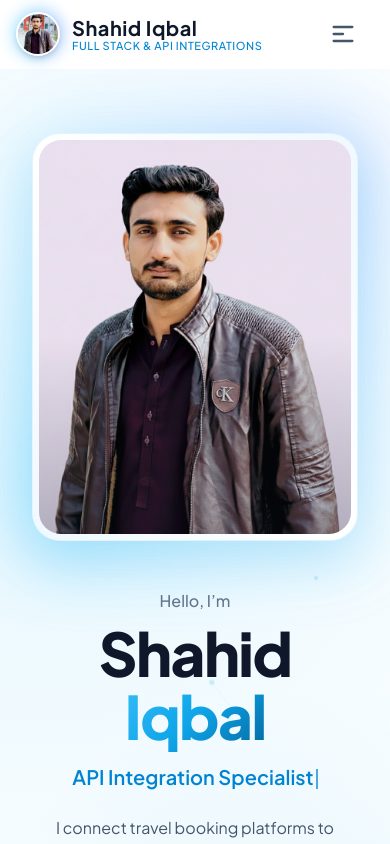
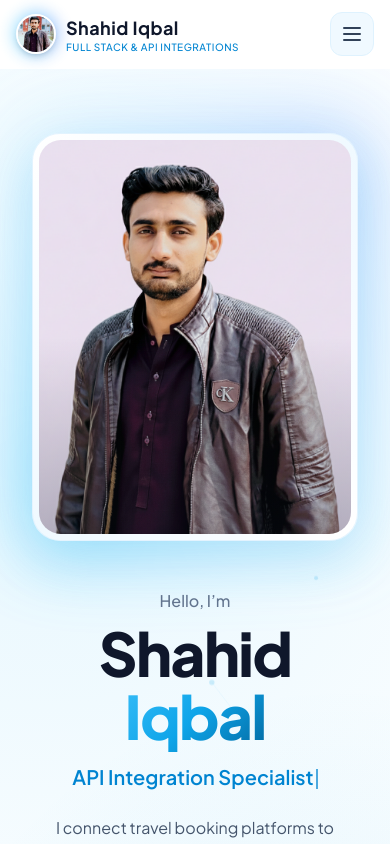
Before and after one commit to shahidiqbal4261-cpu/portfolio1, a React (Vite) app: page / in a window 390 px wide. Shown: the top 844 px of the page. Built offline with nearby package versions, Linux system fonts and the light colour scheme.

Commit message:
Update navbar

```diff
--- a/src/components/common/navbar/NavBar.jsx
+++ b/src/components/common/navbar/NavBar.jsx
@@ -15,14 +15,40 @@ const NavBar = () => {
   const [position, setPosition] = useState(0);
   const [activeUrl, setActiveUrl] = useState("introduction");
   const [indicator, setIndicator] = useState({ left: 0, width: 0, opacity: 0 });
+  const [mobileOpen, setMobileOpen] = useState(false);
   const listRef = useRef(null);
   const linkRefs = useRef({});
+  const mobileMenuRef = useRef(null);
 
   useEffect(() => {
     const handleScroll = () => setPosition(window.scrollY);
     window.addEventListener("scroll", handleScroll, { passive: true });
     return () => window.removeEventListener("scroll", handleScroll);
   }, []);
+
+  useEffect(() => {
+    if (!mobileOpen) return;
+
+    const onKeyDown = (e) => {
+      if (e.key === "Escape") setMobileOpen(false);
+    };
+
+    const onPointerDown = (e) => {
+      if (mobileMenuRef.current && !mobileMenuRef.current.contains(e.target)) {
+        setMobileOpen(false);
+      }
+    };
+
+    document.addEventListener("keydown", onKeyDown);
+    document.addEventListener("pointerdown", onPointerDown);
+    document.body.style.overflow = "hidden";
+
+    return () => {
+      document.removeEventListener("keydown", onKeyDown);
+      document.removeEventListener("pointerdown", onPointerDown);
+      document.body.style.overflow = "";
+    };
+  }, [mobileOpen]);
 
   const updateIndicator = useCallback((url) => {
     const linkEl = linkRefs.current[url];
@@ -44,72 +70,56 @@ const NavBar = () => {
   }, [activeUrl, updateIndicator]);
 
   useEffect(() => {
-    const onResize = () => updateIndicator(activeUrl);
+    const onResize = () => {
+      updateIndicator(activeUrl);
+      if (window.innerWidth >= 1024) setMobileOpen(false);
+    };
     window.addEventListener("resize", onResize);
     return () => window.removeEventListener("resize", onResize);
   }, [activeUrl, updateIndicator]);
 
-  const menu = navItems.map((item) => (
-    <li key={item.id} className="relative" onMouseDown={(e) => e.preventDefault()}>
-      <Link
-        to={item.url}
-        smooth={true}
-        duration={800}
-        spy={true}
-        offset={-120}
-        onSetActive={() => setActiveUrl(item.url)}
-        className={`relative z-10 block px-4 py-2 mx-0.5 cursor-pointer transition-colors duration-300 rounded-md ${
-          activeUrl === item.url
-            ? "text-sky-600 font-semibold"
-            : "text-slate-600 hover:text-sky-600"
-        }`}
-      >
-        <span
-          ref={(el) => {
-            linkRefs.current[item.url] = el;
-          }}
-          className="inline-block"
-        >
-          {item.name}
-        </span>
-      </Link>
-    </li>
-  ));
+  const closeMobile = () => setMobileOpen(false);
 
   return (
     <div
       className={`sticky top-0 ${
-        position > 50
-          ? "bg-white/90 backdrop-blur-xl border-b border-slate-100 shadow-lg shadow-sky-100/40"
-          : "bg-white/70 backdrop-blur-md border-b border-transparent"
-      } z-50 transition-all duration-500`}
+        position > 50 || mobileOpen
+          ? "bg-white/95 backdrop-blur-xl border-b border-slate-100 shadow-lg shadow-sky-100/40"
+          : "bg-white/80 backdrop-blur-md border-b border-transparent"
+      } z-50 transition-all duration-300`}
     >
-      <div className="navbar flex justify-between items-center mx-auto content px-4 lg:px-10 py-3">
+      <div
+        ref={mobileMenuRef}
+        className="relative flex justify-between items-center mx-auto content px-4 lg:px-10 py-3 gap-3"
+      >
         <Link
           to="introduction"
           smooth={true}
           duration={800}
-          className="flex items-center gap-3 cursor-pointer group"
+          offset={-80}
+          onClick={closeMobile}
+          className="flex items-center gap-2.5 sm:gap-3 cursor-pointer group min-w-0 flex-1"
         >
-          <div className="relative">
+          <div className="relative shrink-0">
             <div className="absolute -inset-0.5 bg-gradient-to-r from-sky-400 to-blue-600 rounded-full blur opacity-40 group-hover:opacity-80 transition duration-300" />
             <img
               src={logo}
               alt="Shahid Iqbal"
-              className="relative h-11 w-11 rounded-full border-2 border-white shadow-md group-hover:scale-105 transition-all duration-300 object-cover"
+              className="relative h-10 w-10 sm:h-11 sm:w-11 rounded-full border-2 border-white shadow-md object-cover"
             />
           </div>
-          <div className="flex flex-col">
-            <p className="text-xl sm:text-2xl font-bold tracking-wide text-slate-900 group-hover:text-sky-600 transition-colors duration-300">
+          <div className="flex flex-col min-w-0">
+            <p className="text-lg sm:text-2xl font-bold tracking-wide text-slate-900 group-hover:text-sky-600 transition-colors duration-300 truncate">
               Shahid Iqbal
             </p>
-            <span className="text-[11px] text-sky-600 font-medium tracking-wider uppercase -mt-1">
+            <span className="hidden xs:block text-[10px] sm:text-[11px] text-sky-600 font-medium tracking-wider uppercase -mt-0.5 truncate">
               Full Stack &amp; API Integrations
             </span>
           </div>
         </Link>
 
-        <div className="hidden lg:flex items-center">
+        {/* Desktop */}
+        <div className="hidden lg:flex items-center shrink-0">
           <ul ref={listRef} className="relative flex items-center text-[15px] font-medium">
             <span
               aria-hidden
@@ -120,13 +130,39 @@ const NavBar = () => {
                 opacity: indicator.opacity,
               }}
             />
-            {menu}
+            {navItems.map((item) => (
+              <li key={item.id} className="relative">
+                <Link
+                  to={item.url}
+                  smooth={true}
+                  duration={800}
+                  spy={true}
+                  offset={-120}
+                  onSetActive={() => setActiveUrl(item.url)}
+                  className={`relative z-10 block px-4 py-2 mx-0.5 cursor-pointer transition-colors duration-300 rounded-md ${
+                    activeUrl === item.url
+                      ? "text-sky-600 font-semibold"
+                      : "text-slate-600 hover:text-sky-600"
+                  }`}
+                >
+                  <span
+                    ref={(el) => {
+                      linkRefs.current[item.url] = el;
+                    }}
+                    className="inline-block"
+                  >
+                    {item.name}
+                  </span>
+                </Link>
+              </li>
+            ))}
           </ul>
           <Magnetic strength={24} className="ml-4">
             <Link
               to="contact"
               smooth={true}
               duration={800}
+              offset={-80}
               className="block px-5 py-2.5 rounded-lg text-white font-semibold bg-gradient-to-r from-sky-500 via-sky-600 to-blue-700 shadow-lg shadow-sky-300/30 hover:shadow-sky-400/40 hover:scale-[1.03] transition-all duration-300 cursor-pointer"
             >
               Contact Me
@@ -134,52 +170,64 @@ const NavBar = () => {
           </Magnetic>
         </div>
 
-        <div className="dropdown lg:hidden">
-          <div tabIndex={0} role="button" className="btn btn-ghost text-slate-600 hover:bg-sky-50">
-            <svg
-              xmlns="http://www.w3.org/2000/svg"
-              className="h-7 w-7"
-              fill="none"
-              viewBox="0 0 24 24"
-              stroke="currentColor"
-            >
-              <path
-                strokeLinecap="round"
-                strokeLinejoin="round"
-                strokeWidth="2"
-                d="M4 6h16M4 12h8m-8 6h16"
-              />
+        {/* Mobile toggle */}
+        <button
+          type="button"
+          aria-label={mobileOpen ? "Close menu" : "Open menu"}
+          aria-expanded={mobileOpen}
+          aria-controls="mobile-nav-menu"
+          onClick={() => setMobileOpen((open) => !open)}
+          className="lg:hidden shrink-0 inline-flex items-center justify-center h-11 w-11 rounded-xl text-slate-700 bg-sky-50 border border-sky-100 hover:bg-sky-100 transition-colors cursor-pointer"
+        >
+          {mobileOpen ? (
+            <svg xmlns="http://www.w3.org/2000/svg" className="h-6 w-6" fill="none" viewBox="0 0 24 24" stroke="currentColor">
+              <path strokeLinecap="round" strokeLinejoin="round" strokeWidth="2" d="M6 18L18 6M6 6l12 12" />
             </svg>
-          </div>
-          <ul
-            tabIndex={0}
-            className="menu menu-lg dropdown-content rounded-xl z-10 mt-3 w-56 p-3 shadow-2xl font-medium bg-white border border-slate-100 text-slate-600 space-y-1"
-          >
+          ) : (
+            <svg xmlns="http://www.w3.org/2000/svg" className="h-6 w-6" fill="none" viewBox="0 0 24 24" stroke="currentColor">
+              <path strokeLinecap="round" strokeLinejoin="round" strokeWidth="2" d="M4 6h16M4 12h16M4 18h16" />
+            </svg>
+          )}
+        </button>
+
+        {/* Mobile panel */}
+        <div
+          id="mobile-nav-menu"
+          className={`lg:hidden absolute left-4 right-4 top-full mt-2 rounded-2xl bg-white border border-slate-100 shadow-xl shadow-sky-100/50 overflow-hidden transition-all duration-200 origin-top z-[60] ${
+            mobileOpen
+              ? "opacity-100 scale-100 visible pointer-events-auto"
+              : "opacity-0 scale-95 invisible pointer-events-none"
+          }`}
+        >
+          <ul className="flex flex-col p-2">
             {navItems.map((item) => (
-              <li key={item.id} onMouseDown={(e) => e.preventDefault()}>
+              <li key={item.id}>
                 <Link
                   to={item.url}
                   smooth={true}
                   duration={800}
                   spy={true}
-                  offset={-120}
+                  offset={-100}
                   onSetActive={() => setActiveUrl(item.url)}
-                  className={`px-4 py-2 cursor-pointer rounded-md transition-colors duration-300 ${
+                  onClick={closeMobile}
+                  className={`block w-full px-4 py-3 rounded-xl text-base font-medium cursor-pointer transition-colors ${
                     activeUrl === item.url
-                      ? "text-sky-600 font-semibold bg-sky-50"
-                      : "hover:text-sky-600 hover:bg-sky-50"
+                      ? "text-sky-600 bg-sky-50 font-semibold"
+                      : "text-slate-700 hover:text-sky-600 hover:bg-sky-50"
                   }`}
                 >
                   {item.name}
                 </Link>
               </li>
             ))}
-            <li>
+            <li className="pt-1 pb-1 px-1">
               <Link
                 to="contact"
                 smooth={true}
                 duration={800}
-                className="w-full text-center px-5 py-2.5 rounded-lg text-white font-semibold bg-gradient-to-r from-sky-500 to-blue-600 shadow hover:scale-105 transition-all duration-300"
+                offset={-80}
+                onClick={closeMobile}
+                className="block w-full text-center px-4 py-3 rounded-xl text-white font-semibold bg-gradient-to-r from-sky-500 to-blue-600 shadow-md shadow-sky-300/30 cursor-pointer"
               >
                 Contact Me
               </Link>
@@ -187,6 +235,15 @@ const NavBar = () => {
           </ul>
         </div>
       </div>
+
+      {/* Dim backdrop on mobile when open */}
+      {mobileOpen && (
+        <div
+          aria-hidden
+          className="lg:hidden fixed inset-0 top-[68px] bg-slate-900/20 backdrop-blur-[1px] z-40"
+          onClick={closeMobile}
+        />
+      )}
     </div>
   );
 };
```
